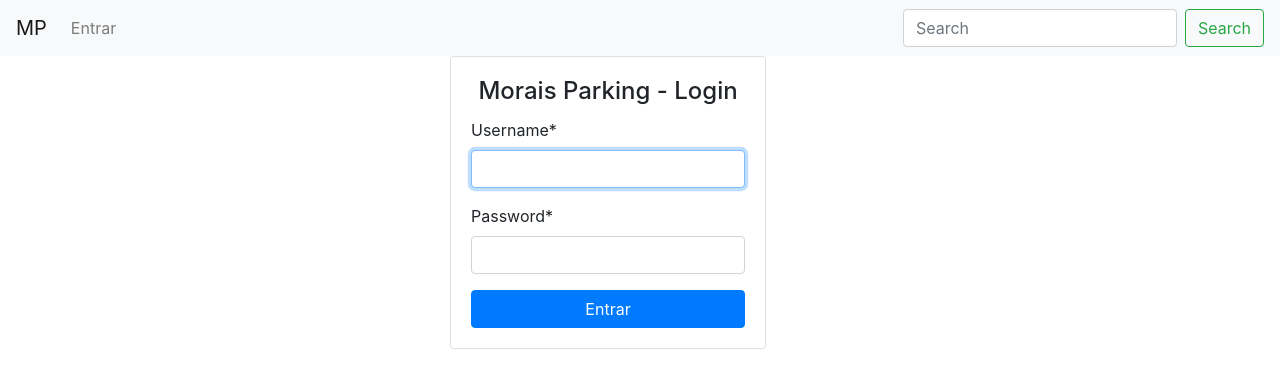
After one commit to marcosc1337/morais-parking, a Django app: page /accounts/login/ in a window 1280 px wide. The commit adds this page. Shown: the top 388 px of the page. Run offline with Django 3.2, Linux system fonts and the light colour scheme; parts of the project's set-up code (start-up, migrations or seed data) failed here and were passed over; some libraries are stand-ins or nearby versions.

Commit message:
adicionando configurações de login e senha ( settings.py and urls), como tambem configuração de decorators ( @login required e html de login

```diff
--- a/core/templates/cadastrar-veiculo.html
+++ b/core/templates/cadastrar-veiculo.html
@@ -12,7 +12,7 @@
     <h1>Cadastro de Veículos</h1>
     {% csrf_token %}
     {{form|crispy}}
-    <button type="submit" class="btn btn-success">Salvar</button>
+    <button type="submit" class="btn btn-success" method="post">Salvar</button>
     <a class="btn btn-secondary" href="{% url 'index'%}"> Voltar</a>
 </form>
 
--- a/moraisParking/settings.py
+++ b/moraisParking/settings.py
@@ -58,7 +58,7 @@ ROOT_URLCONF = 'moraisParking.urls'
 TEMPLATES = [
     {
         'BACKEND': 'django.template.backends.django.DjangoTemplates',
-        'DIRS': ['templates'],
+        'DIRS': [os.path.join(BASE_DIR, 'templates')],
         'APP_DIRS': True,
         'OPTIONS': {
             'context_processors': [
@@ -125,3 +125,7 @@ USE_TZ = True
 # https://docs.djangoproject.com/en/2.2/howto/static-files/
 
 STATIC_URL = '/static/'
+
+LOGIN_REDIRECT_URL = '/'
+
+LOGOUT_REDIRECT_URL = '/accounts/login'
--- a/moraisParking/urls.py
+++ b/moraisParking/urls.py
@@ -1,23 +1,9 @@
-"""moraisParking URL Configuration
-
-The `urlpatterns` list routes URLs to views. For more information please see:
-    https://docs.djangoproject.com/en/2.2/topics/http/urls/
-Examples:
-Function views
-    1. Add an import:  from my_app import views
-    2. Add a URL to urlpatterns:  path('', views.home, name='home')
-Class-based views
-    1. Add an import:  from other_app.views import Home
-    2. Add a URL to urlpatterns:  path('', Home.as_view(), name='home')
-Including another URLconf
-    1. Import the include() function: from django.urls import include, path
-    2. Add a URL to urlpatterns:  path('blog/', include('blog.urls'))
-"""
 from django.contrib import admin
 from django.urls import path, include
 from core import urls as core_urls
 
 urlpatterns = [
     path('admin/', admin.site.urls),
-    path('', include(core_urls))
+    path('', include(core_urls)),
+    path('accounts/', include('django.contrib.auth.urls')),
 ]
--- a/templates/base.html
+++ b/templates/base.html
@@ -16,26 +16,24 @@
 
         <div class="collapse navbar-collapse" id="navbarSupportedContent">
           <ul class="navbar-nav mr-auto">
+            {% if user.is_authenticated %}
             <li class="nav-item active">
               <a class="nav-link" href="{% url 'index' %}">Home <span class="sr-only">(current)</span></a>
             </li>
+
             <li class="nav-item">
-              <a class="nav-link" href="#">Link</a>
-            </li>
-            <li class="nav-item dropdown">
-              <a class="nav-link dropdown-toggle" href="#" id="navbarDropdown" role="button" data-toggle="dropdown" aria-haspopup="true" aria-expanded="false">
-                Dropdown
-              </a>
-              <div class="dropdown-menu" aria-labelledby="navbarDropdown">
-                <a class="dropdown-item" href="#">Action</a>
-                <a class="dropdown-item" href="#">Another action</a>
-                <div class="dropdown-divider"></div>
-                <a class="dropdown-item" href="#">Something else here</a>
-              </div>
+              <a class="nav-link" href="#">Monitoramento</a>
             </li>
             <li class="nav-item">
-              <a class="nav-link disabled" href="#" tabindex="-1" aria-disabled="true">Disabled</a>
+              <a class="nav-link" href="/accounts/logout">Sair</a>
             </li>
+            {% else %}
+            <li class="nav-item">
+              <a class="nav-link" href="/accounts/login">Entrar</a>
+            </li>
+            {% endif%}
+
+
           </ul>
           <form class="form-inline my-2 my-lg-0">
             <input class="form-control mr-sm-2" type="search" placeholder="Search" aria-label="Search">
--- /dev/null
+++ b/templates/registration/login.html
@@ -0,0 +1,26 @@
+{% extends 'base.html' %}
+{% load crispy_forms_tags %}
+{% block title%} Login Morais Parking{%endblock%}
+
+{% block body%}
+
+<div class="row">
+    <div class="col-md4 offset-md-4">
+        <div class="card auth-card">
+            <div class="card-body">
+                <h4 class="card-title text-center">Morais Parking - Login</h4>
+
+                <form method="post">
+                    {% csrf_token %}
+                    <input type="hidden" name="next" value="{{ next }}">
+
+                    {{form|crispy}}
+                    <button type="submit" class="btn btn-primary btn-block">Entrar</button>
+                </form>
+
+            </div>
+        </div>
+    </div>
+</div>
+
+{% endblock%}
```
Also changed, not shown: core/views.py (+9 -1 lines), core/models.py (line endings or trailing spaces).
